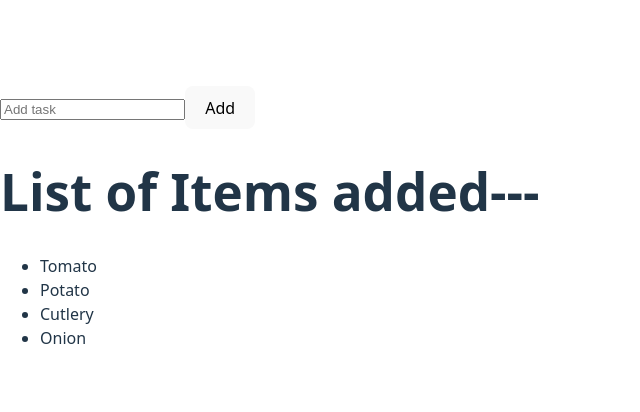
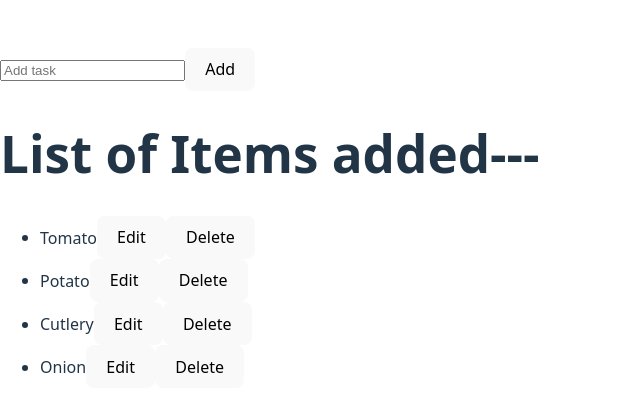
Before and after one commit to Abhishekwmg/prReactCode2, a React (Vite) app in the folder practice-react/: page / in a window 1280 px wide. Shown: the part 174-586 px from the top of the page, without its empty margins (0-640 px from the left). Built offline with nearby package versions, Linux system fonts and the light colour scheme.

Commit message:
interactive-todo

```diff
--- a/practice-react/src/add/AddItem.jsx
+++ b/practice-react/src/add/AddItem.jsx
@@ -1,11 +1,12 @@
 import { useState } from "react"
-import { isTemplateSpan } from "typescript";
 
 export default function AddItem() {
 
 
     const [item, setItem] = useState(initialData);
     const [add, setAdd] = useState("");
+    const [isEdit, setIsEdit] = useState(null);
+    const [saveInput, setSaveInput] = useState("");
 
     let nextId = 4;
 
@@ -22,17 +23,50 @@ export default function AddItem() {
         setAdd("");
     }
 
+    function handleDelete(id) {
+        setItem(item.filter(i => i.id !== id))
+    }
+
+    function handleEdit(i) {
+        setIsEdit(i.id)
+        setSaveInput(i.text)
+    }
+
+    function handleSave(id) {
+        setItem(item.map(i => (
+            i.id === id ? { ...i, text: saveInput } : i
+        )))
+        setIsEdit(null);
+        setSaveInput("");
+    }
+
     return <>
         <input value={add} type="text" placeholder="Add task" onChange={e => setAdd(e.target.value)} />
         <button onClick={handleAddTask}>Add</button>
         <h1>List of Items added---</h1>
         <ul>
-            {
-                item.map((i) => {
-                    return <li key={i.id}>{i.text}</li>
-                })
-            }
-        </ul>
+
+            {item.map(i => (
+                <li key={i.id}>
+                    {isEdit === i.id ? (
+                        <>
+                            <input
+                                value={saveInput}
+                                onChange={e => setSaveInput(e.target.value)}
+                            />
+                            <button onClick={() => handleSave(i.id)}>Save</button>
+                        </>
+                    ) : (
+                        <>
+                            {i.text}
+                            <button onClick={() => handleEdit(i)}>Edit</button>
+                        </>
+                    )}
+
+                    <button onClick={() => handleDelete(i.id)}>Delete</button>
+                </li>
+            ))}
+        </ul >
     </>
 }
 
```
